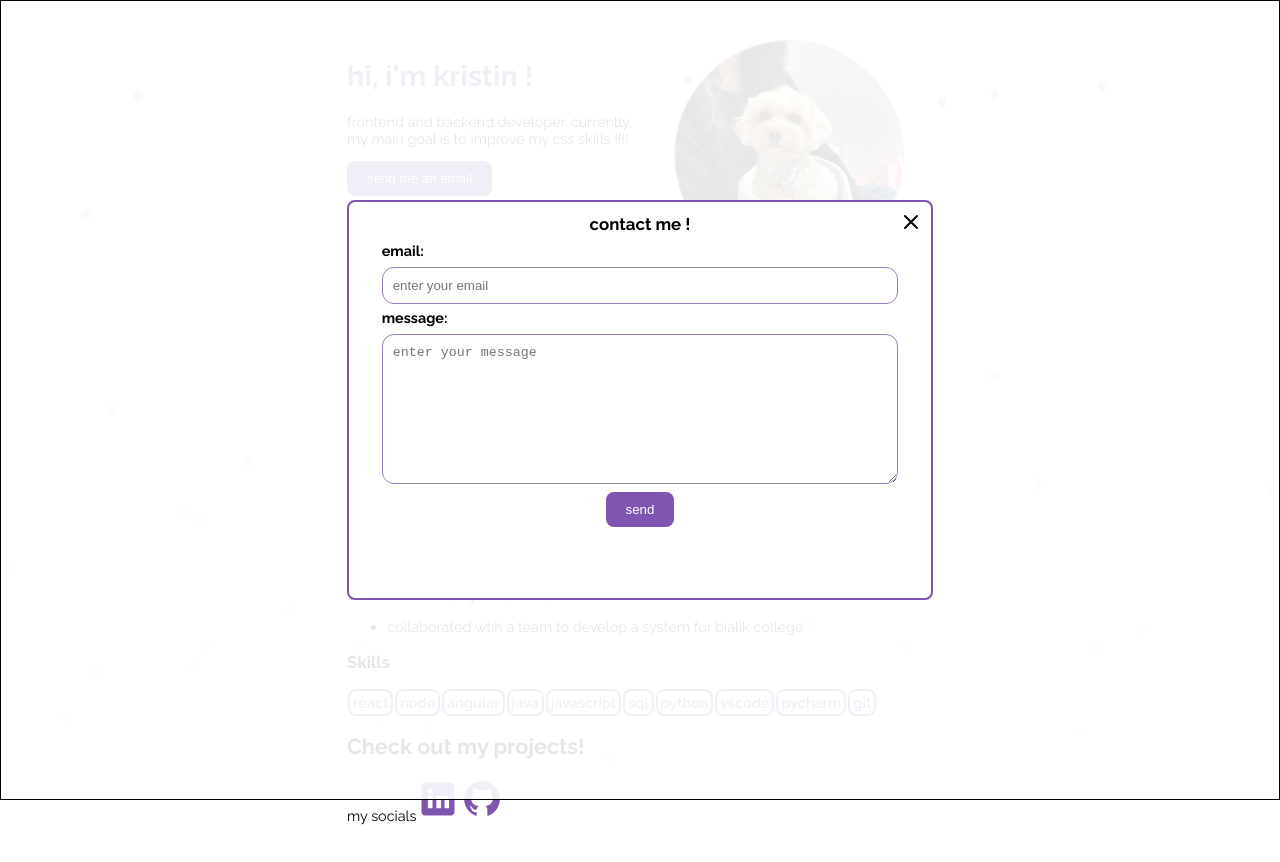
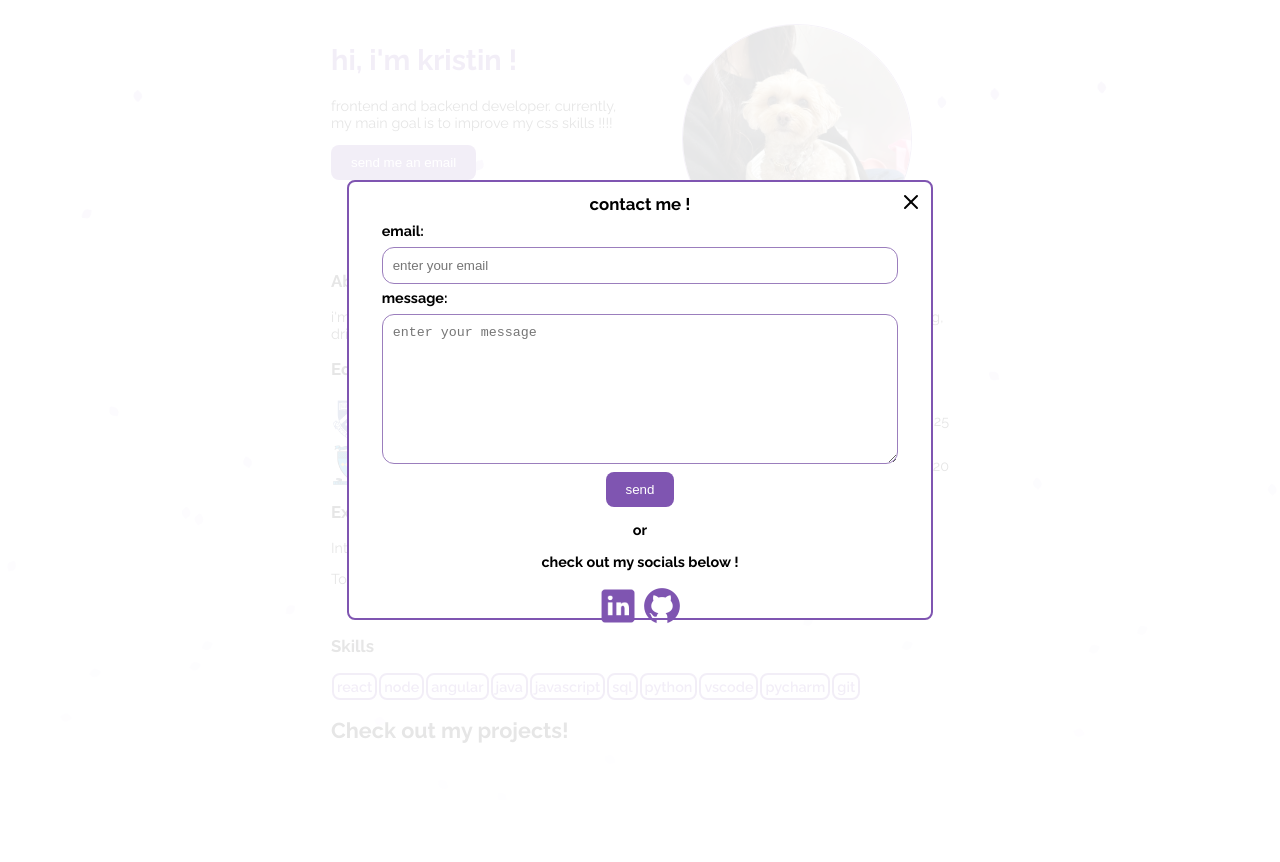
Before and after one commit to kristindo/Personal-Website, a React (Create React App) app in the folder frontend/: page / in a window 1280 px wide. Both pictures are taken after a click on the button "send me an email". After the commit the page ends 800 px from the top, so only its background shows below. Built offline with nearby package versions, Linux system fonts and the light colour scheme.

Commit message:
Completed contact page

```diff
--- a/frontend/src/App.css
+++ b/frontend/src/App.css
@@ -4,7 +4,6 @@
   width: 100vw;
   max-width: 100%;
   margin: 0 auto;
-  border: 1px transparent;
   padding: 1rem;
 }
 
@@ -81,7 +80,7 @@
   .App {
     width: 650px;
     font-size: 0.9rem;
-    padding: 2rem;
+    padding: 1rem;
   }
 
   .description {
--- a/frontend/src/App.js
+++ b/frontend/src/App.js
@@ -89,35 +89,7 @@ function App() {
       <div>
         <Projects />
       </div>
-      <div>
-        my socials
-        <a
-          rel="noopener noreferrer"
-          href="https://www.linkedin.com/in/kristin-do/"
-          target="_blank"
-        >
-          <img
-            className="linked"
-            width="44"
-            height="44"
-            src="linkedin.png"
-            alt="linkedin--v1"
-          />
-        </a>
-        <a
-          rel="noopener noreferrer"
-          href="https://www.linkedin.com/in/kristin-do/"
-          target="_blank"
-        >
-          <img
-            className="git"
-            width="44"
-            height="44"
-            src="git.png"
-            alt="linkedin--v1"
-          />
-        </a>
-      </div>
+
     </div>
   );
 }
--- a/frontend/src/Modal/FormModal.js
+++ b/frontend/src/Modal/FormModal.js
@@ -3,41 +3,37 @@ import { useState } from 'react';
 import styles from './FormModal.module.css';
 
 function FormModal({ onClose }) {
-
-  const [result, setResult] = useState("");
+  const [result, setResult] = useState('');
   const [isClosing, setIsClosing] = useState(false);
-
 
   const onSubmit = async (event) => {
     event.preventDefault();
-    setResult("Sending...");
+    setResult('sending...');
     const formData = new FormData(event.target);
 
-    formData.append("access_key", "e4ca1635-1f1f-4cfe-8999-498a4b88ce7f" );
+    formData.append('access_key', 'e4ca1635-1f1f-4cfe-8999-498a4b88ce7f');
 
     const response = await fetch('https://api.web3forms.com/submit', {
-      method: "POST",
-      body: formData
-  });
+      method: 'POST',
+      body: formData,
+    });
 
-  const data = await response.json();
+    const data = await response.json();
 
-  if(data.success){
-    setResult("Email Sent");
-    event.target.reset();
-
-  }
-  else {
-    console.log("Error", data);
-    setResult(data.message);
-  }
-  }
+    if (data.success) {
+      setResult('Email Sent');
+      event.target.reset();
+    } else {
+      console.log('Error', data);
+      setResult(data.message);
+    }
+  };
   const handleClose = () => {
     setIsClosing(true);
     setTimeout(() => {
       onClose();
       setIsClosing(false);
-    }, 300); // Match this duration with the CSS animation duration
+    }, 300);
   };
   return (
     <div className={`${styles.container} ${isClosing ? styles.closing : ''}`}>
@@ -53,15 +49,13 @@ function FormModal({ onClose }) {
           <div>
             <h3 className={styles.title}>contact me !</h3>
 
-            <form onSubmit={onSubmit} className = {styles.form}>
-              <div >
-
-
+            <form onSubmit={onSubmit} className={styles.form}>
+              <div>
                 <label className={styles.email} htmlFor="email">
                   email:
                 </label>
                 <input
-                className = {styles.email_input}
+                  className={styles.email_input}
                   name="email"
                   id="email"
                   type="email"
@@ -74,19 +68,56 @@ function FormModal({ onClose }) {
                   message:
                 </label>
                 <textarea
-                className = {styles.message_input}
+                  className={styles.message_input}
                   name="message"
                   id="message"
                   type="text"
                   placeholder="enter your message"
-
                   required
                 />
               </div>
 
-              <button className = "button" type="submit">send</button>
+              <button className="button" type="submit">
+                {result === 'sending...' ? 'sending...' : 'send'}
+              </button>
             </form>
-            <span>{result}</span>
+            <div className = {styles.center_text}>
+              <p >or</p>
+              <p>check out my socials below !</p>
+              <div >
+                <a
+          rel="noopener noreferrer"
+          href="https://www.linkedin.com/in/kristin-do/"
+          target="_blank"
+        >
+          <img
+            className="linked"
+            width="44"
+            height="44"
+            src="linkedin.png"
+            alt="linkedin--v1"
+          />
+        </a>
+        <a
+          rel="noopener noreferrer"
+          href="https://www.linkedin.com/in/kristin-do/"
+          target="_blank"
+        >
+          <img
+            className="git"
+            width="44"
+            height="44"
+            src="git.png"
+            alt="linkedin--v1"
+          />
+        </a>
+              </div>
+                <div>
+
+
+      </div>
+            </div>
+
           </div>
         </div>
       </div>
--- a/frontend/src/Modal/FormModal.module.css
+++ b/frontend/src/Modal/FormModal.module.css
@@ -2,30 +2,29 @@
   display: flex;
   justify-content: center;
   align-items: center;
+
   background-color: rgba(255, 255, 255, 0.9);
-border: 1px solid;
 
   height: 100vh;
   width: 100vw;
- position: fixed;
+  position: absolute;
   top: 0;
- left:0 ;
-  padding: 1rem;
+  left: 0;
+
   z-index: 9999;
-      animation: showModal 0.5s forwards ease-out
-
+  animation: showModal 0.5s forwards ease-out;
 }
 
 .modalcontainer {
-    position: relative;
+  position: absolute;
   border: 2px solid var(--royal-purple);
   border-radius: 8px;
   padding: 4px;
   background-color: white;
   height: 50vh;
-    width: 70vw;
-  animation: showModal 0.5s forwards ease-out
+  width: 90%;
 
+  animation: showModal 0.5s forwards ease-out;
 }
 
 .modalcontainer.closing {
@@ -35,10 +34,6 @@ width: 100vw;
 .container.closing {
   animation: closeModal 0.3s ease-out forwards;
 }
-
-
-
-
 
 .title {
   text-align: center;
@@ -61,23 +56,22 @@ width: 100vw;
   scale: 1.1;
 }
 
-
-.message, .email {
+.message,
+.email {
   display: block;
   font-weight: bold;
   padding-bottom: 0.5rem;
   text-align: left;
-
 }
 
-.message_input, .email_input{
+.message_input,
+.email_input {
   padding: 10px;
   border-radius: 12px;
-  border: 1px solid var(--light-purple );
+  border: 1px solid var(--light-purple);
   width: 100%;
   box-sizing: border-box;
   margin-bottom: 5px;
-
 }
 
 .form {
@@ -92,7 +86,10 @@ textarea {
   height: 150px;
 }
 
-
+.center_text{
+  text-align: center;
+  font-weight: bold;
+}
 .button {
   background-color: var(--royal-purple);
   color: white;
@@ -118,25 +115,20 @@ textarea {
 @keyframes closeModal {
   from {
     opacity: 1;
-
   }
   to {
     opacity: 0;
   }
 }
 
-
 @media only screen and (min-width: 450px) {
-
   .modalcontainer {
-        width: 586px;
-
-
+    max-width: 586px;
+    height: 55vh;
   }
 
   .title {
     text-align: center;
     margin: 0;
-
   }
 }
```
Also changed, not shown: frontend/src/components/Success/Success.js (added, +11 -0 lines), frontend/src/components/Success/Success.module.css (added). Lines whose indentation alone changed are shown as unchanged.
